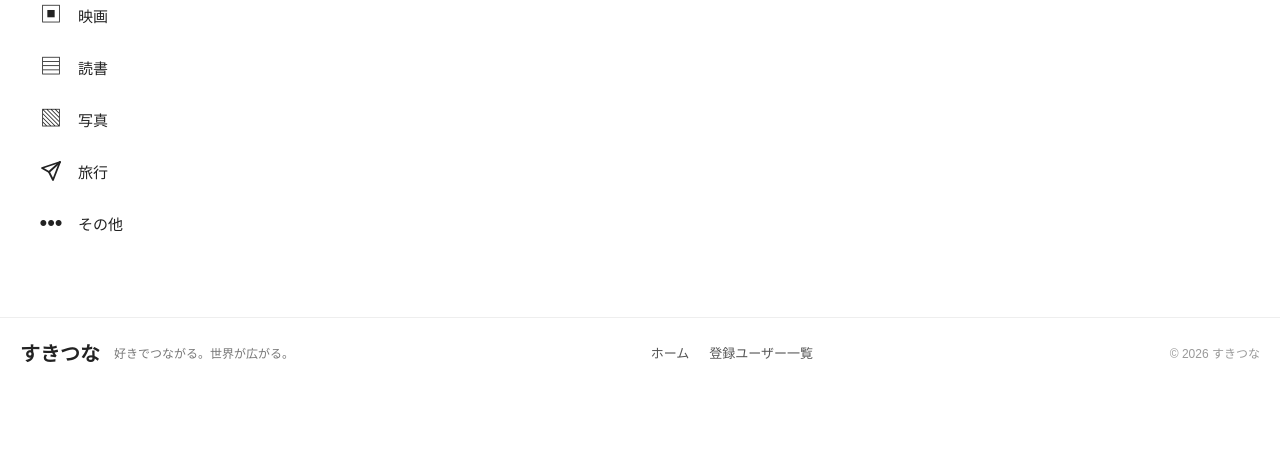
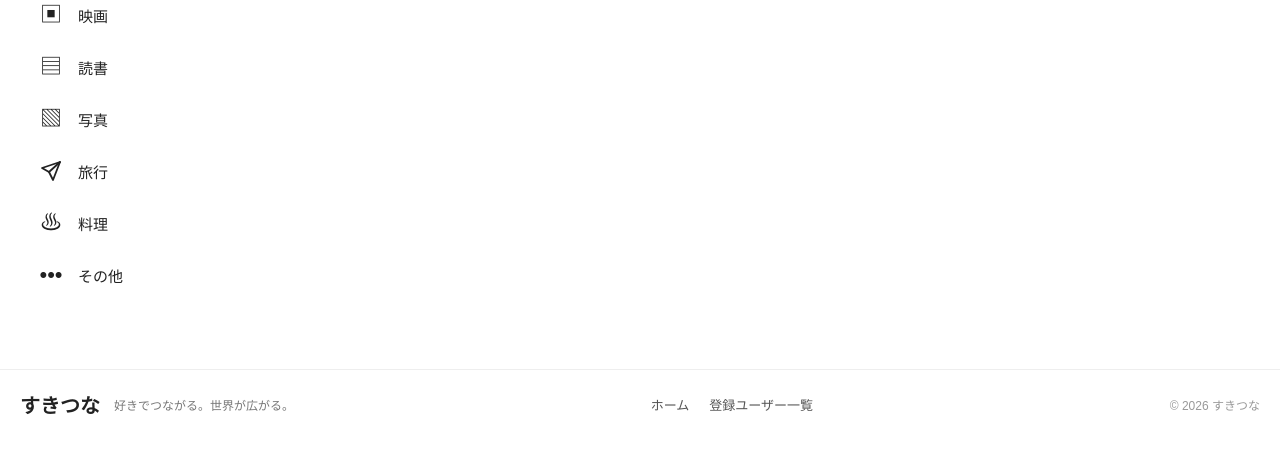
Before and after one commit to sat0816har-cpu/django_app, a Django app: page / in a window 1280 px wide. Shown: the part 272-725 px from the top of the page. Run offline with Django 4.2, Linux system fonts and the light colour scheme; data that the repository does not hold is empty.

Commit message:
Update base.html

```diff
--- a/templates/base.html
+++ b/templates/base.html
@@ -87,6 +87,13 @@
 </a>
 
 
+        <a href="/category/cooking/" class="menu-item">
+            <span class="menu-icon">♨</span>
+            <span>料理</span>
+        </a>
+
+
+
         <a href="/category/other/" class="menu-item">
             <span class="menu-icon">•••</span>
             <span>その他</span>
```
